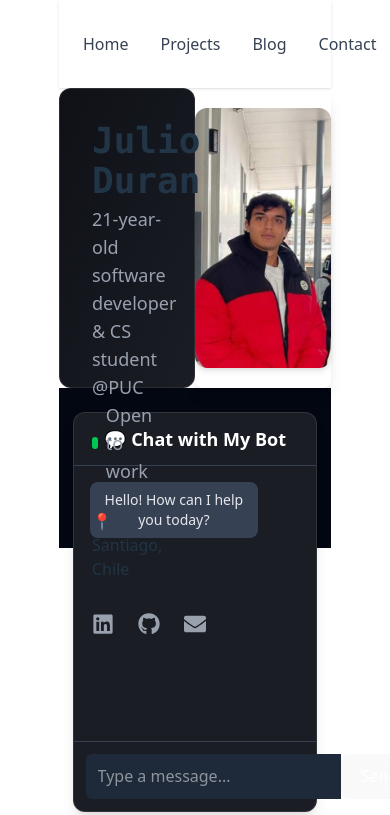
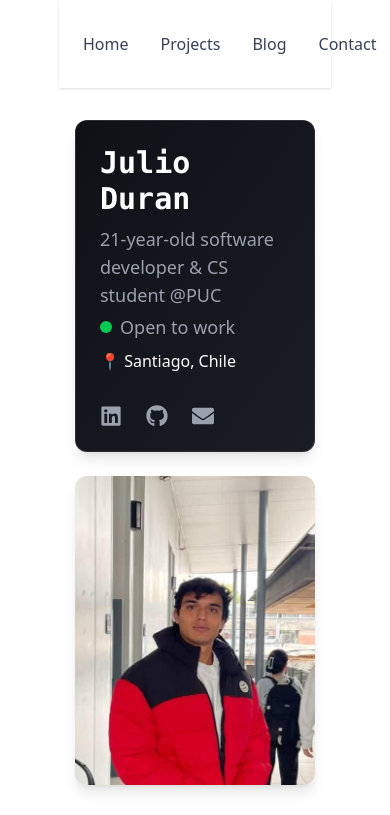
Before and after one commit to duranjulio2004/Portfolio, a React (Vite) app: page / in a window 390 px wide. Shown: the top 815 px of the page. Built offline with nearby package versions, Linux system fonts and the light colour scheme.

Commit message:
Fix: css for mobile

```diff
--- a/src/App.jsx
+++ b/src/App.jsx
@@ -43,22 +43,23 @@ function App() {
 // Smaller/simpler components that don't need their own files
 function About() {
   return (
-    <section className="w-full h-[300px] flex justify-start items-stretch">
-      <div className="bg-white/5 backdrop-blur-md border border-white/10 w-1/2 p-8 text-left rounded-xl shadow-lgtext-white bg-gradient-to-br from-[#0f1117] to-[#1a1d24]">
-        <h2 className="text-4xl font-bold mb-1 font-mono">Julio Duran</h2>
+    <section className="w-full flex flex-col md:flex-row items-center justify-between gap-6 px-4 md:px-16 py-8">
+  {/* Left Box */}
+  <div className="bg-white/5 backdrop-blur-md border border-white/10 w-full md:w-1/2 p-6 md:p-8 text-left rounded-xl shadow-lg text-white bg-gradient-to-br from-[#0f1117] to-[#1a1d24]">
+    <h2 className="text-3xl md:text-4xl font-bold mb-2 font-mono">Julio Duran</h2>
     <p className="text-gray-400 text-lg">
       21-year-old software developer & CS student @PUC
     </p>
-        <p className="text-gray-400 text-lg flex items-center gap-2">
+    <p className="text-gray-400 text-lg flex items-center gap-2 mt-1">
       <span className="w-3 h-3 bg-green-500 rounded-full inline-block"></span>
       Open to work
     </p>
-        <br></br>
-        <p>&#x1F4CD; Santiago, Chile</p>
-        <SocialLinks/>
+    <p className="mt-2">&#x1F4CD; Santiago, Chile</p>
+    <SocialLinks />
   </div>
 
-      <div className="ml-auto py-5 font-inter text-center rounded-lg shadow-lg text-white">
+  {/* Right Box */}
+  <div className="w-full md:w-[250px] h-auto rounded-lg shadow-lg overflow-hidden">
     <ProfilePicture />
   </div>
 </section>
```
Lines whose indentation alone changed are shown as unchanged.
